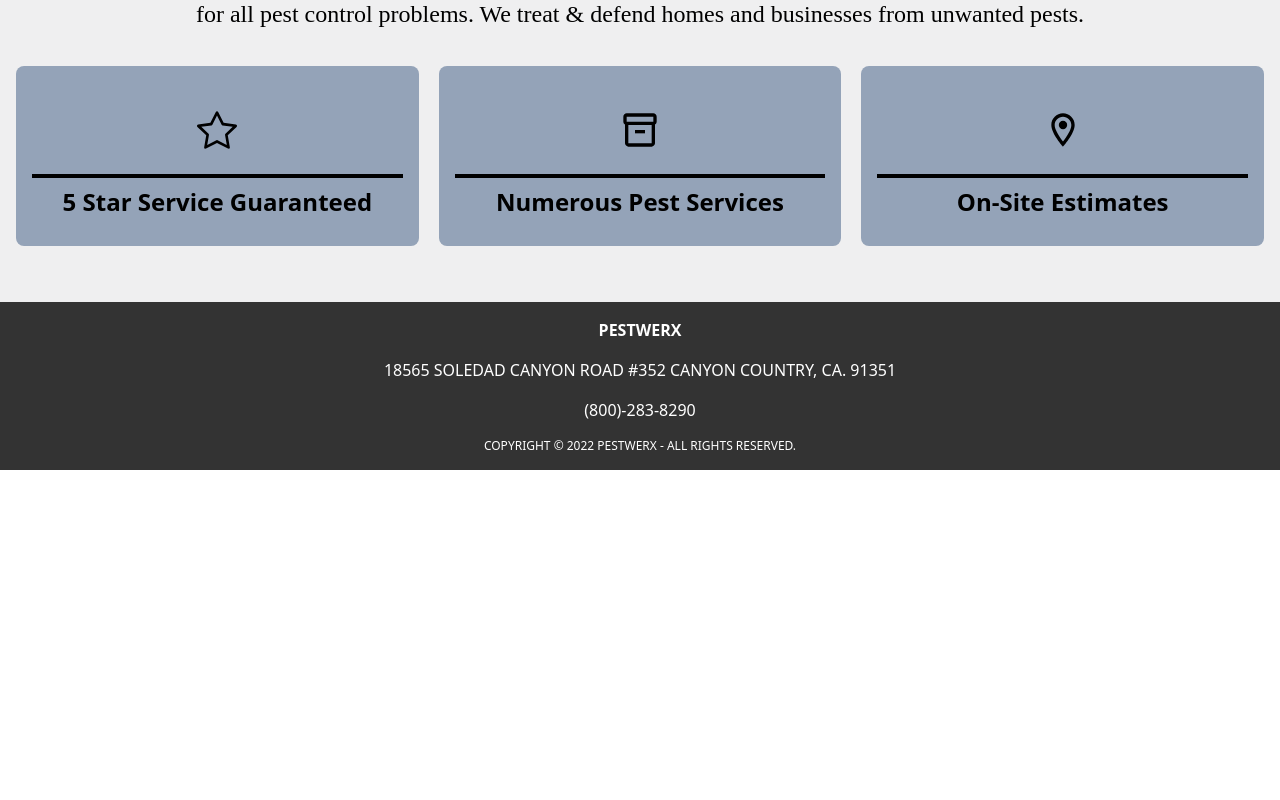
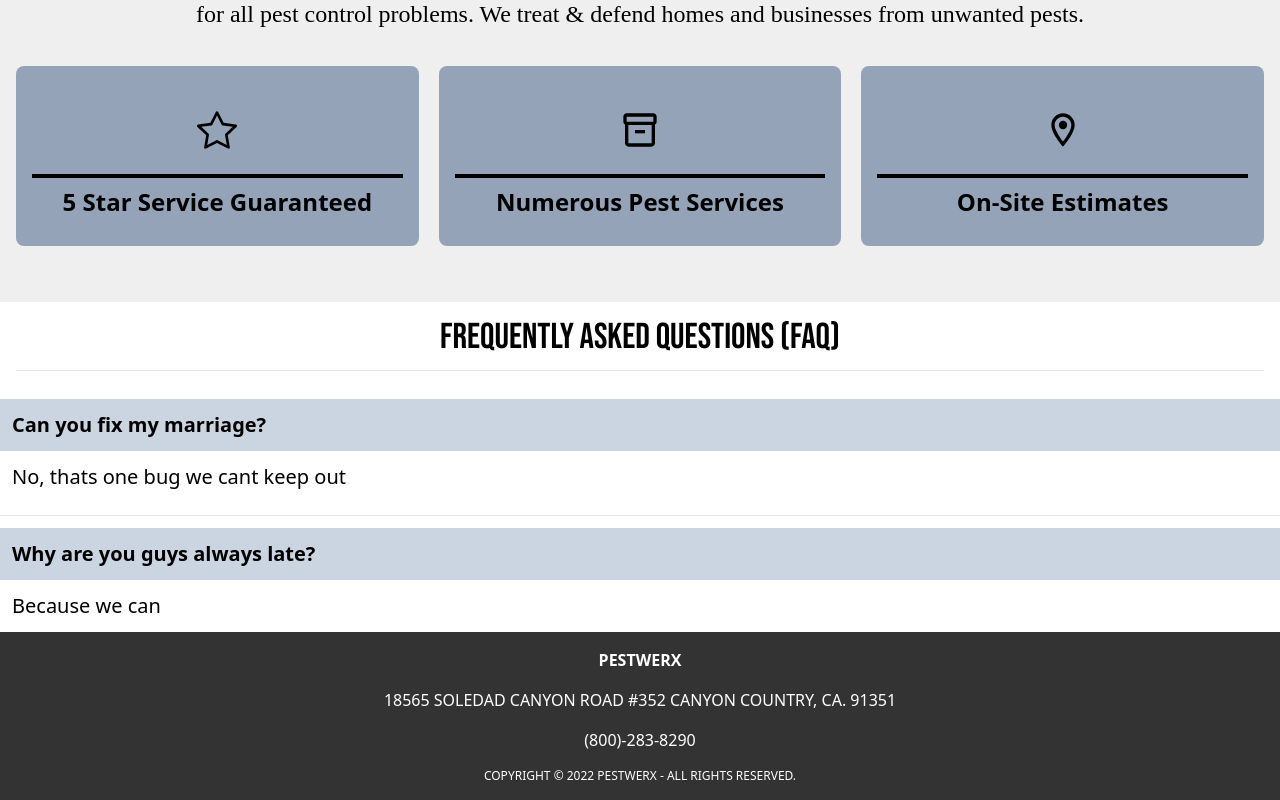
Before and after one commit to dieego14/PestWerx, a React (Create React App) app: page / in a window 1280 px wide. Shown: the part 788-1588 px from the top of the page. Before the commit the page ends 1258 px from the top, so only its background shows below. Built offline with nearby package versions, Linux system fonts and the light colour scheme; a web font is replaced by a local one.

Commit message:
Add FAQ to main page

```diff
--- a/src/Routes/Home.jsx
+++ b/src/Routes/Home.jsx
@@ -1,5 +1,6 @@
 import React from "react"
 import Adv from "../components/Adv"
+import Faq from "../components/FAQ"
 import Footer from "../components/Footer"
 import Hero from "../components/Hero"
 
@@ -10,6 +11,7 @@ const Home = () =>{
         <>
         <Hero/>
         <Adv />
+        <Faq />
         </>
     )
 }
```
